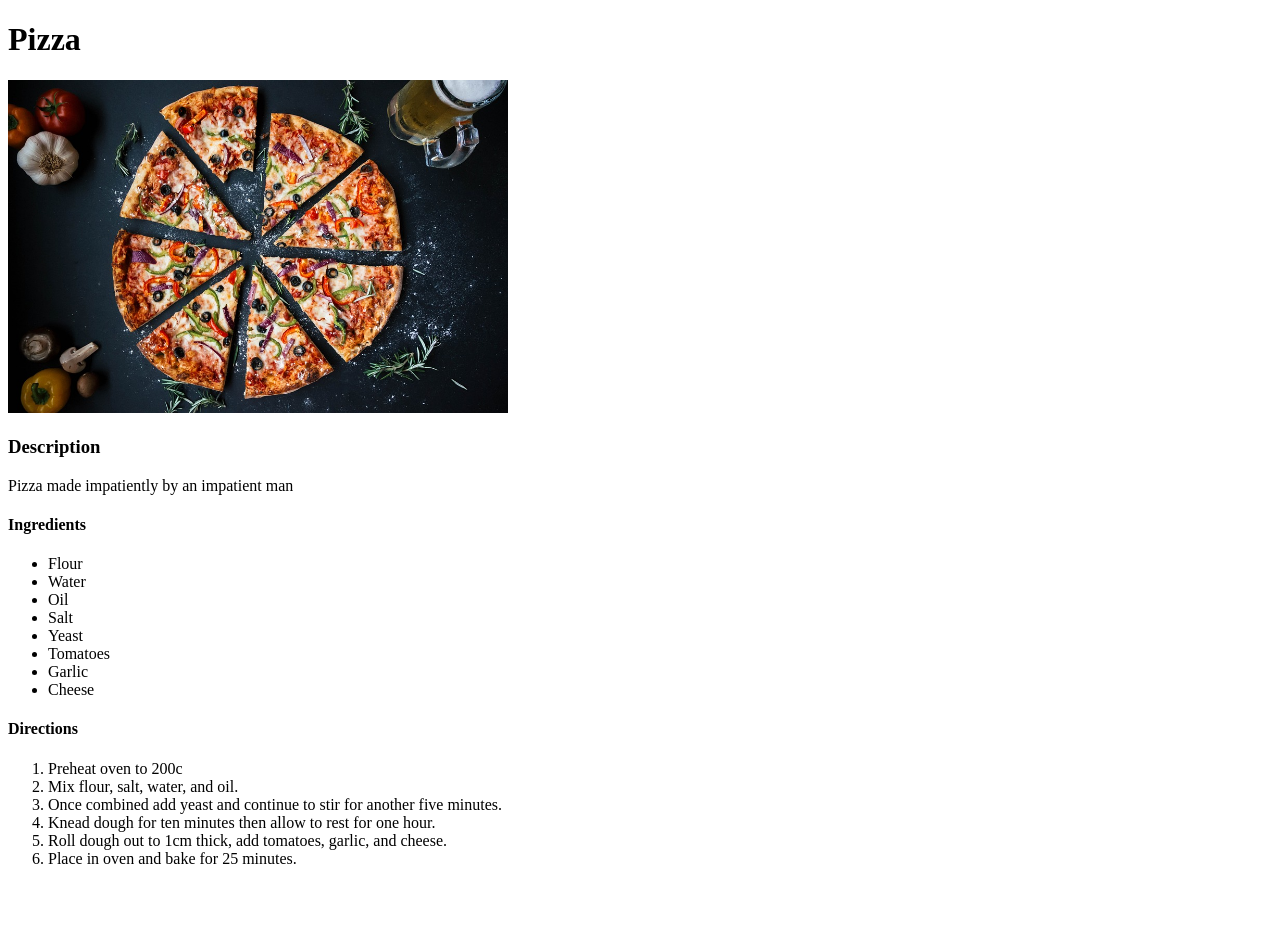
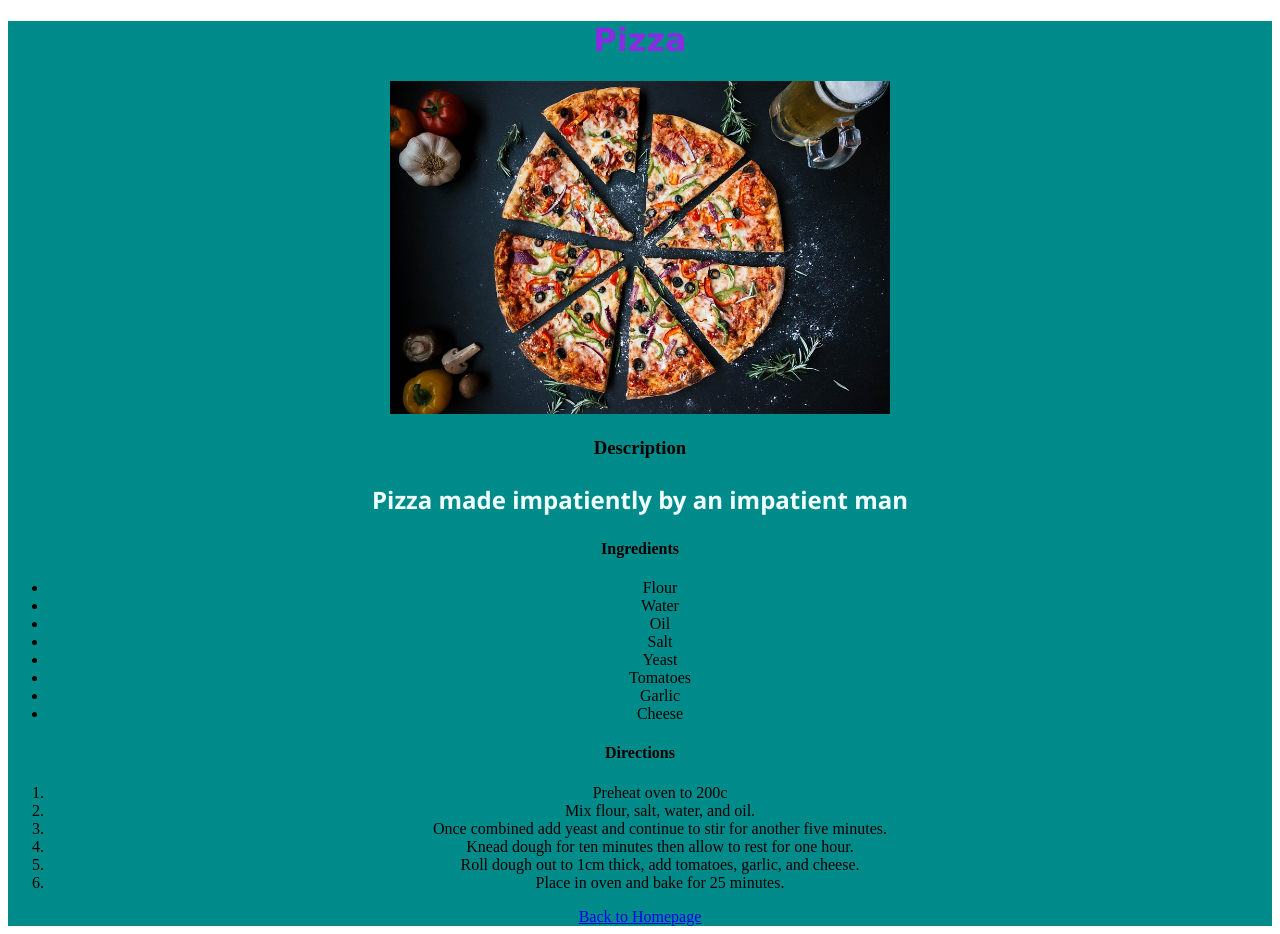
Before and after one commit to jaredlast/odin-recipes, a plain HTML site: page recipes/pizza.html in a window 1280 px wide. Before the commit the page ends 884 px from the top, so only its background shows below. Drawn offline with Linux system fonts and the light colour scheme.

Commit message:
added stylesheet, created links back to homepageon the recipe pages

```diff
--- a/recipes/pizza.html
+++ b/recipes/pizza.html
@@ -3,9 +3,11 @@
     <head>
         <title>Pizza</title>
         <meta charset="utf-8">
+        <link rel="stylesheet" href="../style.css">
     </head>
     <body>
-        <h1>Pizza</h1>
+        <div>
+        <h1 class="title-heading">Pizza</h1>
         <img src="../images/pizza.jpg" alt="Picture of a pizza cut into eight slices" width="500">
         <h3>Description</h3>
         <p>Pizza made impatiently by an impatient man</p>
@@ -30,5 +32,7 @@
             <li>Roll dough out to 1cm thick, add tomatoes, garlic, and cheese.</li>
             <li>Place in oven and bake for 25 minutes.</li>
         </ol>
+        <a href="../index.html">Back to Homepage</a>
+        </div>
     </body>
 </html>
--- /dev/null
+++ b/style.css
@@ -0,0 +1,21 @@
+div {
+    background-color: darkcyan;
+    text-align: center;
+}
+p {
+    font-family: 'segoe UI', sans-serif;
+    font-weight: bold;
+    color: azure;
+    font-size: 24px;
+}
+h1 {
+    font-family: 'Lucida Sans', sans-serif;
+    color: blueviolet;
+}
+.title-heading,
+.recipe-list {
+    text-align: center;
+}
+.recipe-list {
+    background-color: olivedrab;
+}
```
Also changed, not shown: index.html (+8 -3 lines), recipes/pancakes.html (+4 -0 lines).
